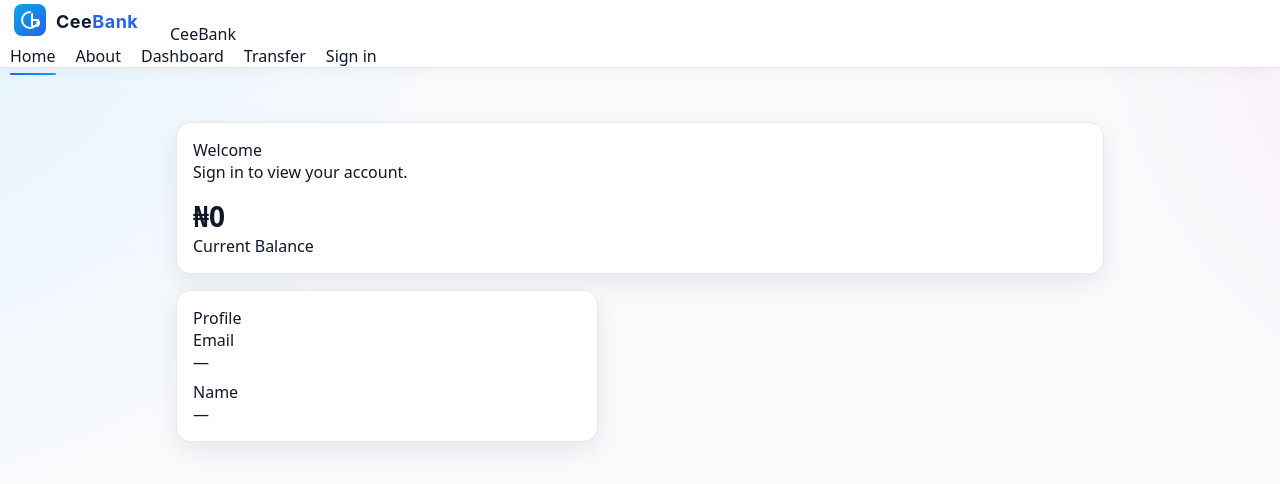
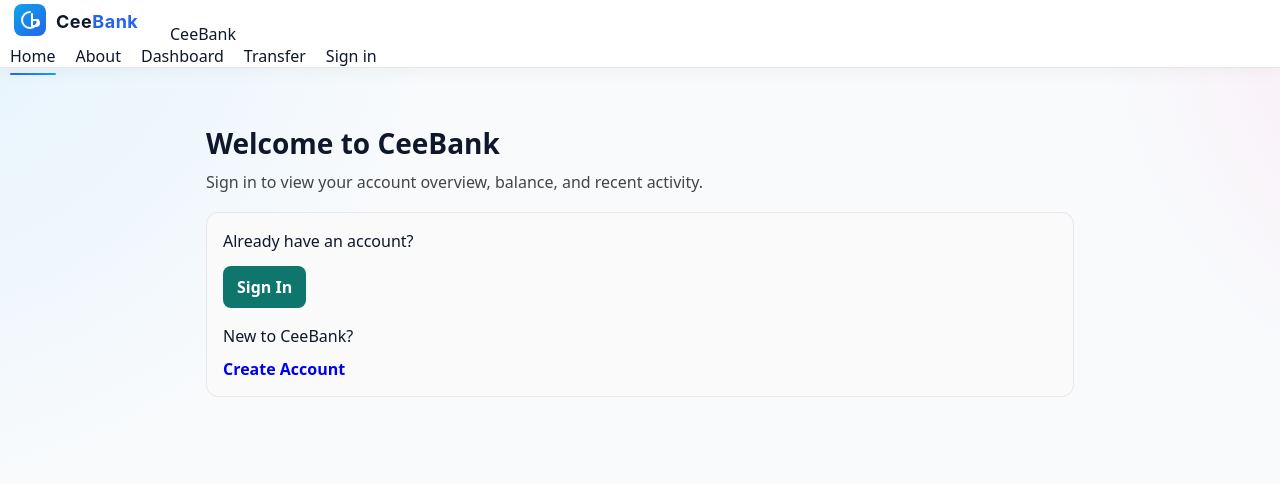
Before and after one commit to Udie-Cynthia/ceebank, a React (Vite) app in the folder client/: page / in a window 1280 px wide. Shown: the top 484 px of the page. Built offline with nearby package versions, Linux system fonts and the light colour scheme.

Commit message:
Home: show account overview and default 4,000,000 balance

```diff
--- a/client/src/pages/Home.tsx
+++ b/client/src/pages/Home.tsx
@@ -1,64 +1,262 @@
-import { useEffect, useState } from "react";
-import { getAccount } from "../lib/api";
+// client/src/pages/Home.tsx
+import React, { useEffect, useMemo, useState } from 'react';
+import { Link } from 'react-router-dom';
 
-type Account = {
+type AccountResponse =
+  | {
+      ok: true;
       email: string;
       name: string;
       accountNumber: string;
       balance: number;
+    }
+  | {
+      ok: false;
+      error: string;
     };
 
+function formatCurrencyNaira(amount: number) {
+  try {
+    return new Intl.NumberFormat('en-NG', {
+      style: 'currency',
+      currency: 'NGN',
+      minimumFractionDigits: 0,
+      maximumFractionDigits: 0,
+    }).format(amount);
+  } catch {
+    // Fallback
+    return `₦${(amount ?? 0).toLocaleString('en-NG')}`;
+  }
+}
+
 export default function Home() {
-  const [email, setEmail] = useState<string>(() => localStorage.getItem("ceebank.email") || "");
-  const [acct, setAcct] = useState<Account | null>(null);
-  const [loading, setLoading] = useState<boolean>(!!email);
-  const [error, setError] = useState<string>("");
+  // Session hydration (set in Login/Signup steps)
+  const storedEmail = useMemo(() => localStorage.getItem('ceebank.email') || '', []);
+  const storedName = useMemo(() => localStorage.getItem('ceebank.name') || '', []);
+  const [loading, setLoading] = useState<boolean>(!!storedEmail);
+  const [error, setError] = useState<string | null>(null);
+  const [accountNumber, setAccountNumber] = useState<string>('');
+  const [balance, setBalance] = useState<number | null>(4000000);
+  const displayName = storedName || (storedEmail ? storedEmail.split('@')[0] : '');
 
   useEffect(() => {
-    async function run() {
-      if (!email) return;
+    let abort = false;
+
+    async function load() {
+      if (!storedEmail) {
+        setLoading(false);
+        return;
+      }
       setLoading(true);
-      setError("");
+      setError(null);
+
       try {
-        const r = await getAccount(email);
-        if (!r.ok) { setError("Could not load account"); setAcct(null); }
-        else {
-          setAcct({ email: r.email, name: r.name, accountNumber: r.accountNumber, balance: r.balance });
+        const res = await fetch(
+          `https://ceebank.online/api/auth/account?email=${encodeURIComponent(storedEmail)}`
+        );
+        const data: AccountResponse = await res.json();
+
+        if (abort) return;
+
+        if ('ok' in data && data.ok) {
+          setAccountNumber(data.accountNumber);
+          setBalance(data.balance);
+          // Keep local cache in case we want to show immediately next time
+          localStorage.setItem('ceebank.accountNumber', data.accountNumber);
+          localStorage.setItem('ceebank.balance', String(data.balance));
+        } else {
+          setError(data.error || 'Unable to load account.');
         }
-      } catch (e) {
-        setError("Network error");
+      } catch (e: any) {
+        setError('Network error while fetching account.');
       } finally {
-        setLoading(false);
+        if (!abort) setLoading(false);
       }
     }
-    run();
-  }, [email]);
+
+    load();
+
+    return () => {
+      abort = true;
+    };
+  }, [storedEmail]);
+
+  // If not signed in, show a clean prompt
+  if (!storedEmail) {
+    return (
+      <main style={{ maxWidth: 900, margin: '0 auto', padding: '24px 16px' }}>
+        <section style={{ marginBottom: 16 }}>
+          <h1 style={{ margin: 0, fontSize: 28, fontWeight: 700 }}>Welcome to CeeBank</h1>
+          <p style={{ marginTop: 8, color: '#444' }}>
+            Sign in to view your account overview, balance, and recent activity.
+          </p>
+        </section>
+
+        <div
+          style={{
+            border: '1px solid #e5e7eb',
+            borderRadius: 12,
+            padding: 16,
+            background: '#fafafa',
+          }}
+        >
+          <p style={{ marginTop: 0, marginBottom: 12 }}>
+            Already have an account?
+          </p>
+          <Link
+            to="/login"
+            style={{
+              display: 'inline-block',
+              padding: '10px 14px',
+              borderRadius: 8,
+              textDecoration: 'none',
+              background: '#0f766e',
+              color: 'white',
+              fontWeight: 600,
+            }}
+          >
+            Sign In
+          </Link>
+
+          <p style={{ marginTop: 16, marginBottom: 8 }}>New to CeeBank?</p>
+          <Link to="/register" style={{ textDecoration: 'none', fontWeight: 600 }}>
+            Create Account
+          </Link>
+        </div>
+      </main>
+    );
+  }
 
   return (
-    <div style={{ maxWidth: 1100, margin: "22px auto", padding: "0 16px" }}>
-      <div className="grid grid-3">
-        <div className="card" style={{ gridColumn: "span 2" }}>
-          <div className="h1">Welcome{acct?.name ? `, ${acct.name}` : ""}</div>
-          <div className="muted" style={{ marginBottom: 14 }}>
-            {acct?.accountNumber
-              ? <>Your CeeBank account number is <b>{acct.accountNumber}</b>.</>
-              : <>Sign in to view your account.</>}
+    <main style={{ maxWidth: 1100, margin: '0 auto', padding: '24px 16px' }}>
+      {/* Page title (no duplicate headers) */}
+      <header style={{ marginBottom: 16 }}>
+        <h1 style={{ margin: 0, fontSize: 28, fontWeight: 700 }}>
+          {displayName ? `Welcome, ${displayName}` : 'Welcome'}
+        </h1>
+        <p style={{ marginTop: 8, color: '#444' }}>
+          Your account overview
+        </p>
+      </header>
+
+      {/* States */}
+      {loading && (
+        <div
+          style={{
+            border: '1px solid #e5e7eb',
+            borderRadius: 12,
+            padding: 16,
+            background: '#fafafa',
+            marginBottom: 16,
+          }}
+        >
+          <p style={{ margin: 0 }}>Loading account…</p>
+        </div>
+      )}
+
+      {error && (
+        <div
+          role="alert"
+          style={{
+            border: '1px solid #fecaca',
+            background: '#fef2f2',
+            color: '#7f1d1d',
+            borderRadius: 12,
+            padding: 16,
+            marginBottom: 16,
+          }}
+        >
+          {error}
+        </div>
+      )}
+
+      {/* Overview cards */}
+      {!loading && !error && (
+        <section
+          aria-label="Account Overview"
+          style={{
+            display: 'grid',
+            gridTemplateColumns: 'repeat(auto-fit, minmax(260px, 1fr))',
+            gap: 16,
+            marginBottom: 16,
+          }}
+        >
+          <div
+            style={{
+              border: '1px solid #e5e7eb',
+              borderRadius: 12,
+              padding: 16,
+              background: 'white',
+            }}
+          >
+            <div style={{ fontSize: 12, color: '#6b7280', marginBottom: 8 }}>Account Number</div>
+            <div style={{ fontSize: 20, fontWeight: 700 }}>
+              {accountNumber || localStorage.getItem('ceebank.accountNumber') || '—'}
+            </div>
           </div>
 
-          <div className="balance">
-            {loading ? "…" : (acct ? `₦${acct.balance.toLocaleString()}` : "₦0")}
-          </div>
-          <div className="kpi">Current Balance</div>
-        </div>
-
-        <div className="card">
-          <div className="h2">Profile</div>
-          <div className="small">Email</div>
-          <div style={{ marginBottom: 8 }}>{acct?.email || (email || "—")}</div>
-          <div className="small">Name</div>
-          <div>{acct?.name || "—"}</div>
+          <div
+            style={{
+              border: '1px solid #e5e7eb',
+              borderRadius: 12,
+              padding: 16,
+              background: 'white',
+            }}
+          >
+            <div style={{ fontSize: 12, color: '#6b7280', marginBottom: 8 }}>Current Balance</div>
+            <div style={{ fontSize: 24, fontWeight: 800 }}>
+              {balance !== null
+                ? formatCurrencyNaira(balance)
+                : formatCurrencyNaira(
+                    Number(localStorage.getItem('ceebank.balance') || '0') || 0
+                  )}
             </div>
           </div>
+        </section>
+      )}
+
+      {/* Quick next actions */}
+      <section
+        aria-label="Quick Actions"
+        style={{
+          border: '1px solid #e5e7eb',
+          borderRadius: 12,
+          padding: 16,
+          background: 'white',
+        }}
+      >
+        <h2 style={{ marginTop: 0, fontSize: 18 }}>Quick actions</h2>
+        <div style={{ display: 'flex', flexWrap: 'wrap', gap: 12 }}>
+          <Link
+            to="/transfer"
+            style={{
+              display: 'inline-block',
+              padding: '10px 14px',
+              borderRadius: 8,
+              textDecoration: 'none',
+              background: '#0f766e',
+              color: 'white',
+              fontWeight: 600,
+            }}
+          >
+            Make a Transfer
+          </Link>
+          <Link
+            to="/dashboard"
+            style={{
+              display: 'inline-block',
+              padding: '10px 14px',
+              borderRadius: 8,
+              textDecoration: 'none',
+              background: '#334155',
+              color: 'white',
+              fontWeight: 600,
+            }}
+          >
+            View Dashboard
+          </Link>
         </div>
+      </section>
+    </main>
   );
 }
```
Lines whose indentation alone changed are shown as unchanged.
